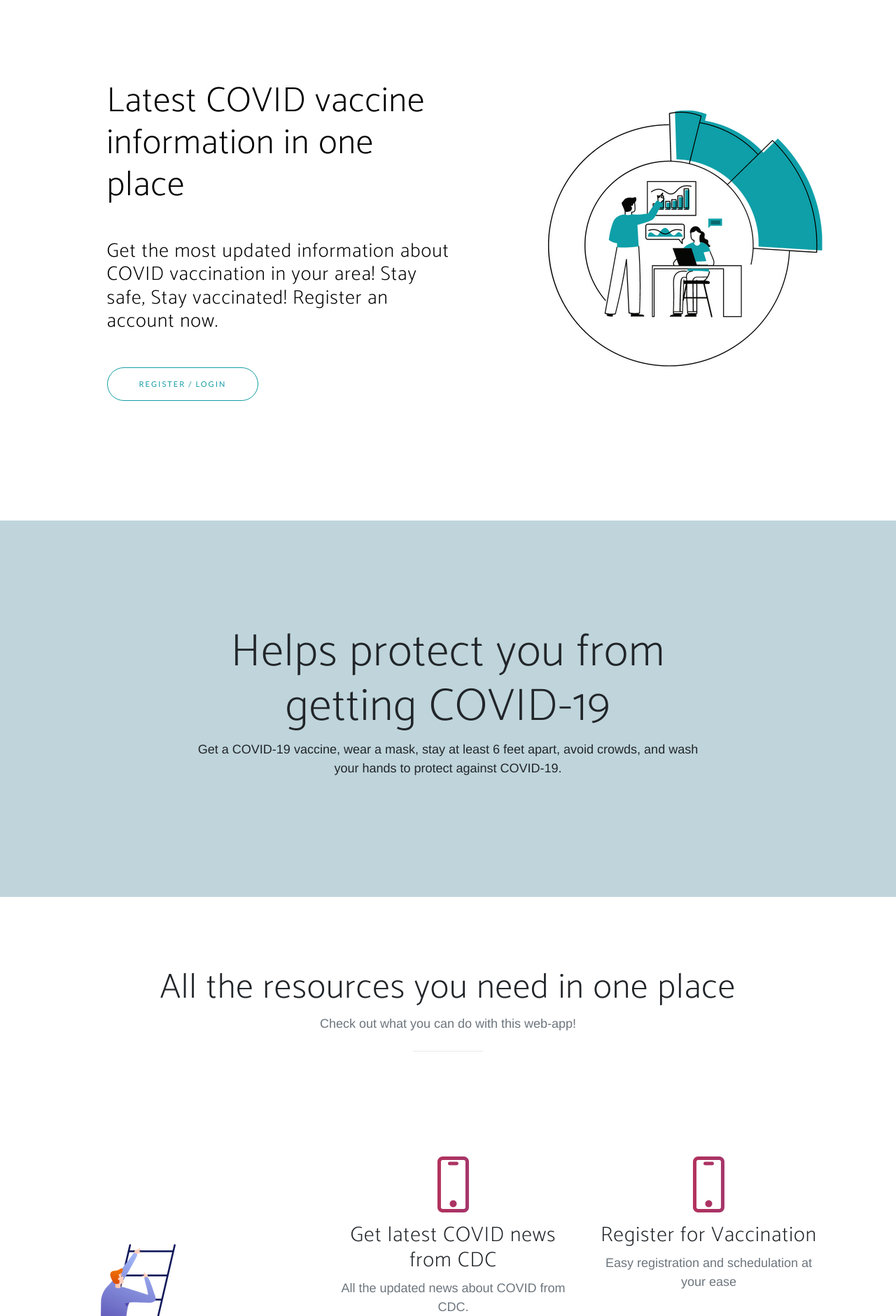
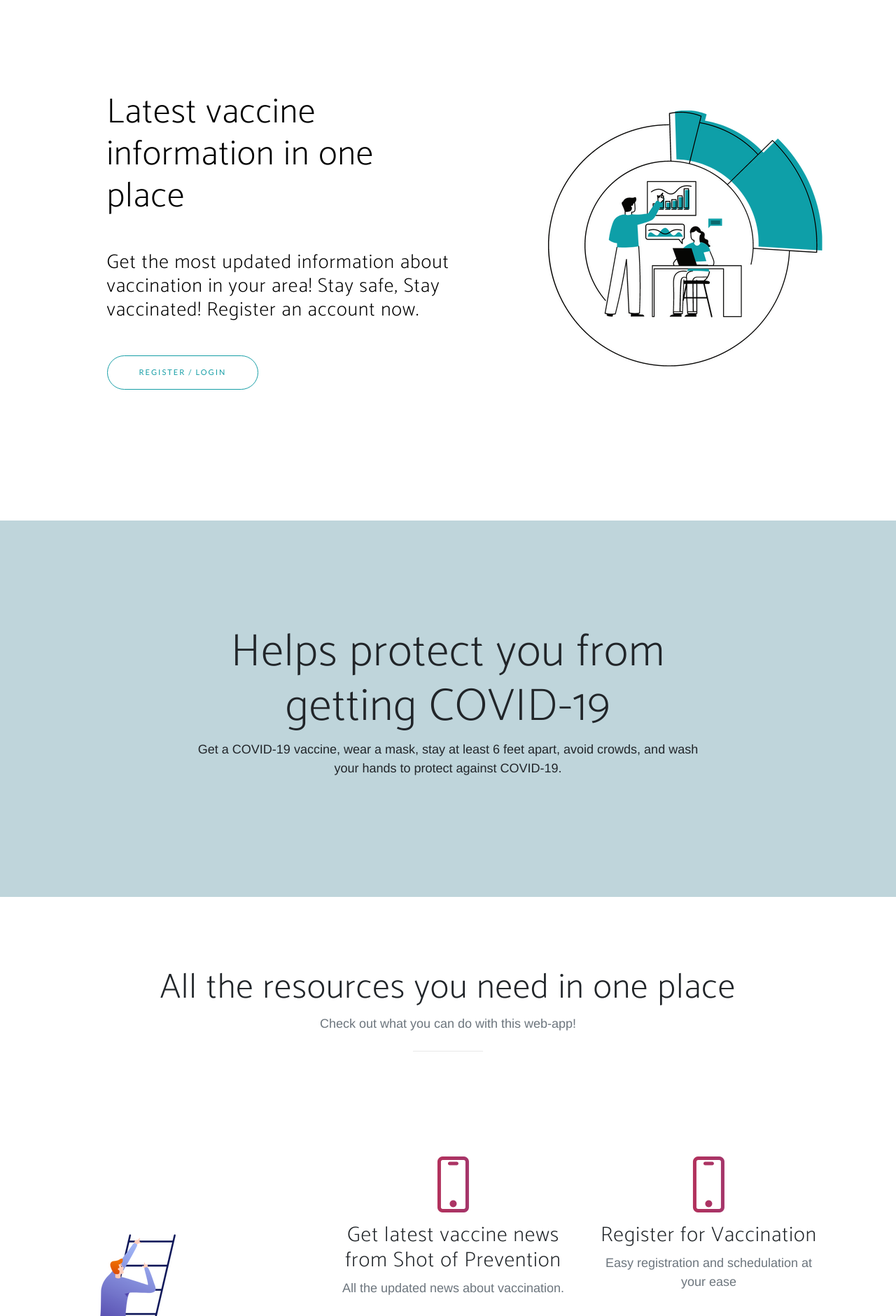
Before and after one commit to Iwanttobeatuna/T4SG-Where-the-vaccine, a Flask app: page / in a window 1280 px wide. Shown: the part 56-1937 px from the top of the page at 70% size. Run offline with Flask 2, Linux system fonts and the light colour scheme; some libraries are stand-ins or nearby versions; some web fonts are replaced.

Commit message:
Update home.html

```diff
--- a/who/templates/home.html
+++ b/who/templates/home.html
@@ -62,8 +62,8 @@
       <div class="row h-100">
         <div class="col-lg-7 my-auto">
           <div class="header-content mx-auto">
-            <h1 class="mb-5">Latest COVID vaccine information in one place</h1>
-            <h3 class="mb-5">Get the most updated information about COVID vaccination in your area! Stay safe, Stay vaccinated! Register an account now.</h3>
+            <h1 class="mb-5">Latest vaccine information in one place</h1>
+            <h3 class="mb-5">Get the most updated information about vaccination in your area! Stay safe, Stay vaccinated! Register an account now.</h3>
             <a href="login" class="btn btn-outline btn-xl js-scroll-trigger">Register / LogIn</a>
           </div>
         </div>
@@ -114,8 +114,8 @@
               <div class="col-lg-6">
                 <div class="feature-item">
                   <i class="icon-screen-smartphone text-primary"></i>
-                  <h3>Get latest COVID news from CDC</h3>
-                  <p class="text-muted">All the updated news about COVID from CDC.</p>
+                  <h3>Get latest vaccine news from Shot of Prevention</h3>
+                  <p class="text-muted">All the updated news about vaccination.</p>
                 </div>
               </div>
               <div class="col-lg-6">
```
